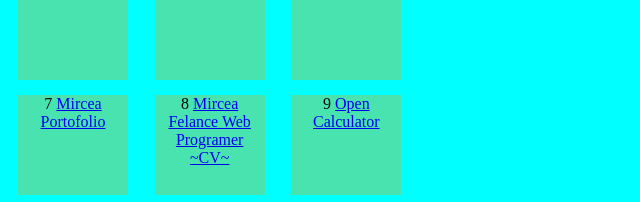
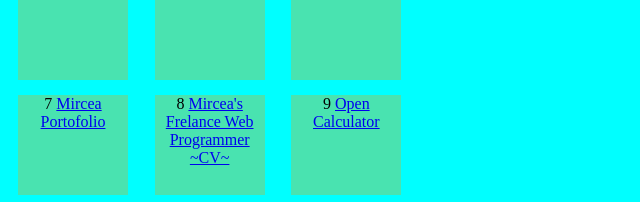
Before and after one commit to Mircea0783/utile, a plain HTML site: page index.html in a window 1280 px wide. Shown: the part 311-513 px from the top of the page, 0-640 px from the left. Drawn offline with Linux system fonts and the light colour scheme.

Commit message:
Update index.html

```diff
--- a/index.html
+++ b/index.html
@@ -63,7 +63,7 @@
         <div class="box"> 5 <a href="https://www.tiktok.com/">TikTok</a> </div>
         <div class="box"> 6 <a href="https://www.youtube.com/">YouTube</a> </div>
         <div class="box"> 7 <a href="https://mircea0783.github.io/SNM-CV/">Mircea Portofolio</a> </div>
-        <div class="box"> 8 <a href="https://mircea0783.github.io/FrelanceWebProgramer_CV/">Mircea Felance Web Programer  ~CV~</a> </div>
+        <div class="box"> 8 <a href="https://mircea0783.github.io/FrelanceWebProgrammer_CV/">Mircea's Frelance Web Programmer  ~CV~</a> </div>
         <div class="box"> 9 <a href="https://www.calculatorsoup.com/calculators/math/basic.php">Open Calculator</a> </div>
 
 
```
